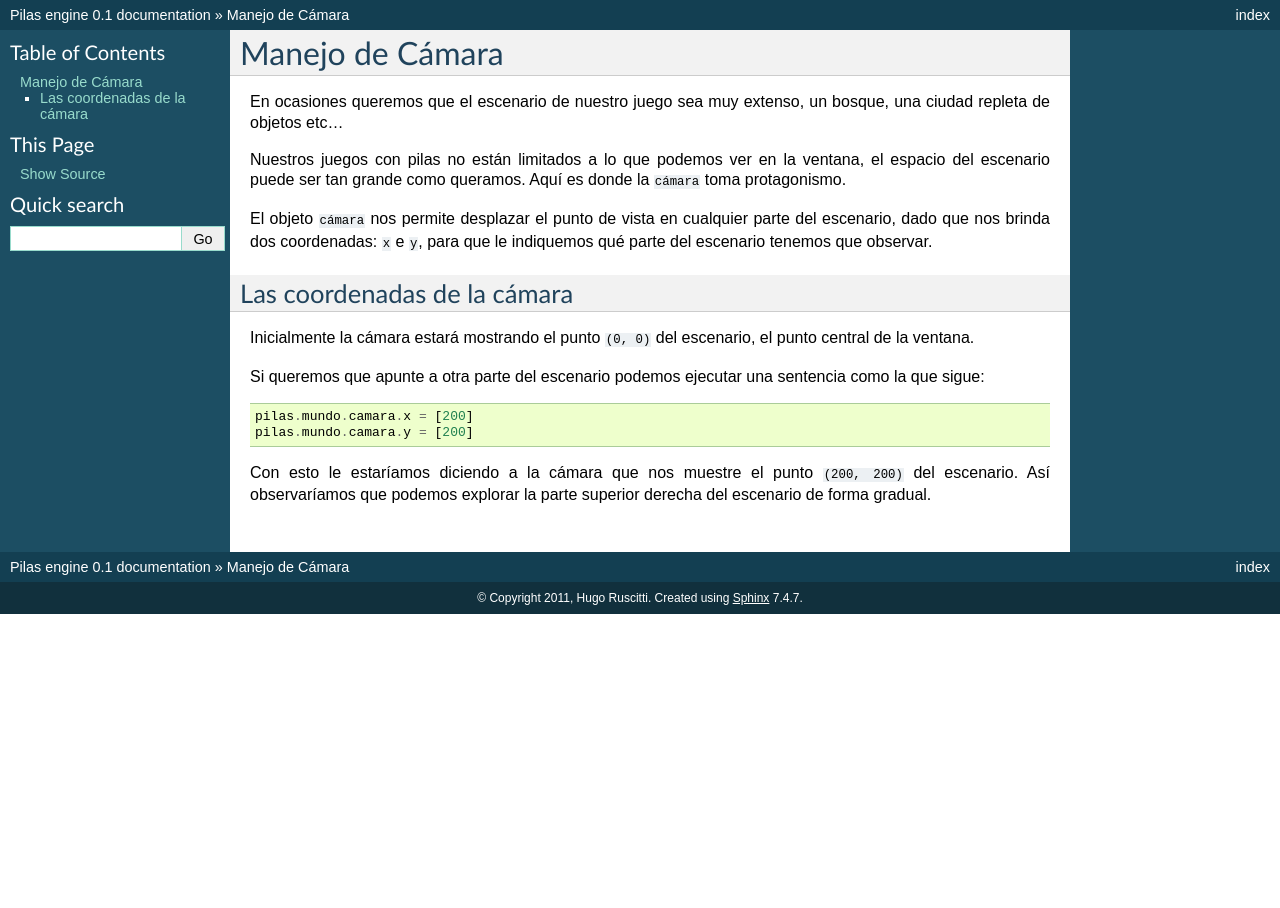
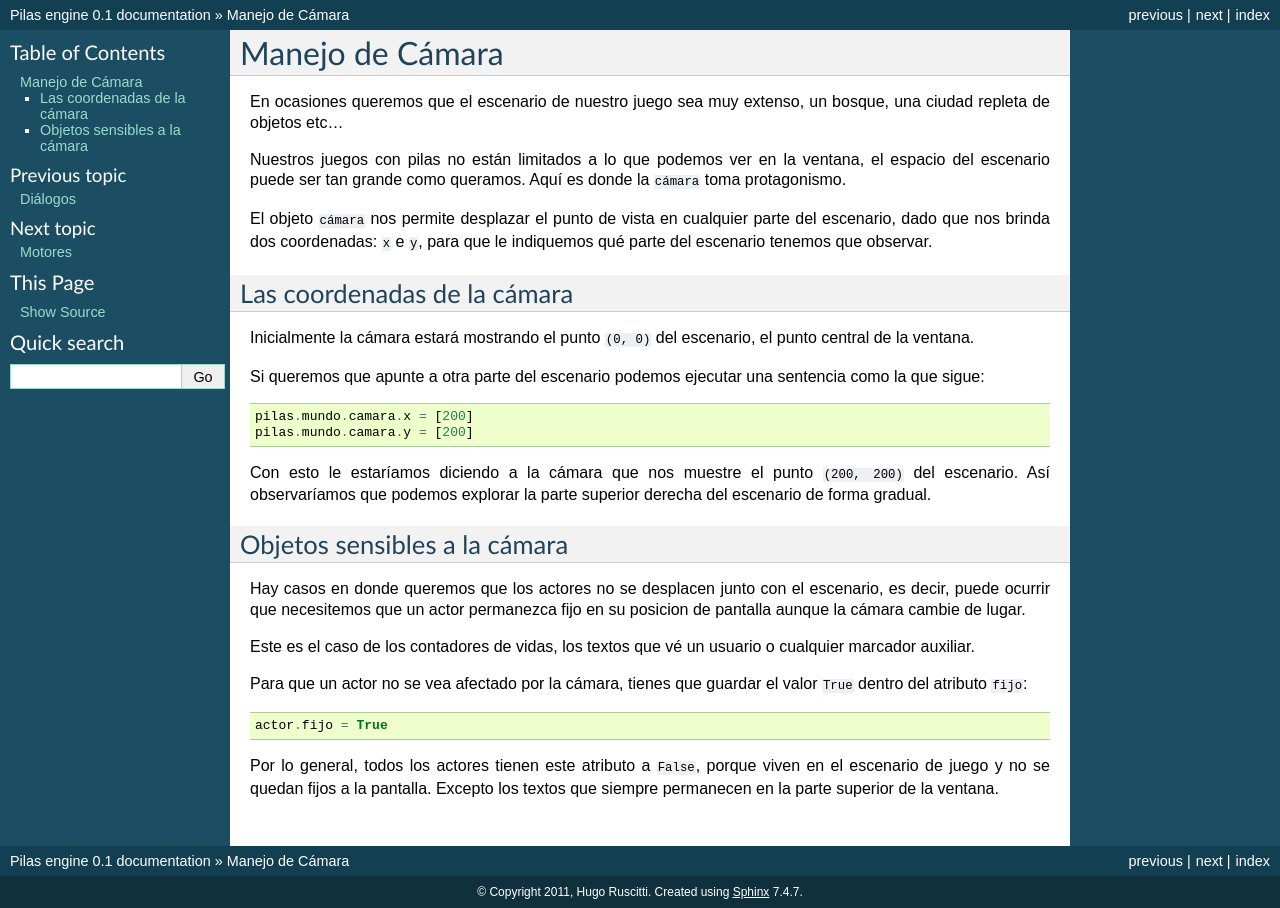
Before and after one commit to hugoruscitti/pilas-docs, a Sphinx documentation site: the page built from source/camara.rst, in a window 1280 px wide. Built offline with Sphinx 7.4.7, drawn with Linux system fonts in a browser that asks for light colours; pages that are not in the unit, such as notebooks, are missing from menus.

Commit message:
reparando el ejemplo de camara y documentando como se usa.

```diff
--- a/source/camara.rst
+++ b/source/camara.rst
@@ -36,3 +36,28 @@ Con esto le estaríamos diciendo a la cámara que nos
 muestre el punto ``(200, 200)`` del escenario. Así
 observaríamos que podemos explorar la parte superior
 derecha del escenario de forma gradual.
+
+
+
+Objetos sensibles a la cámara
+-----------------------------
+
+Hay casos en donde queremos que los actores no
+se desplacen junto con el escenario, es decir,
+puede ocurrir que necesitemos que un actor permanezca
+fijo en su posicion de pantalla aunque la cámara cambie
+de lugar.
+
+Este es el caso de los contadores de vidas, los textos
+que vé un usuario o cualquier marcador auxiliar.
+
+Para que un actor no se vea afectado por la cámara, tienes
+que guardar el valor ``True`` dentro del atributo ``fijo``:
+
+.. code-block:: python
+
+    actor.fijo = True
+
+Por lo general, todos los actores tienen este atributo a ``False``, porque
+viven en el escenario de juego y no se quedan fijos a la pantalla. Excepto
+los textos que siempre permanecen en la parte superior de la ventana.
--- a/source/index.rst
+++ b/source/index.rst
@@ -30,6 +30,8 @@ Pilas engine - Documentación
     mapas_y_plataformas.rst
     dialogos.rst
 
+    camara.rst
+
     motores.rst
 
     eventos.rst
```
